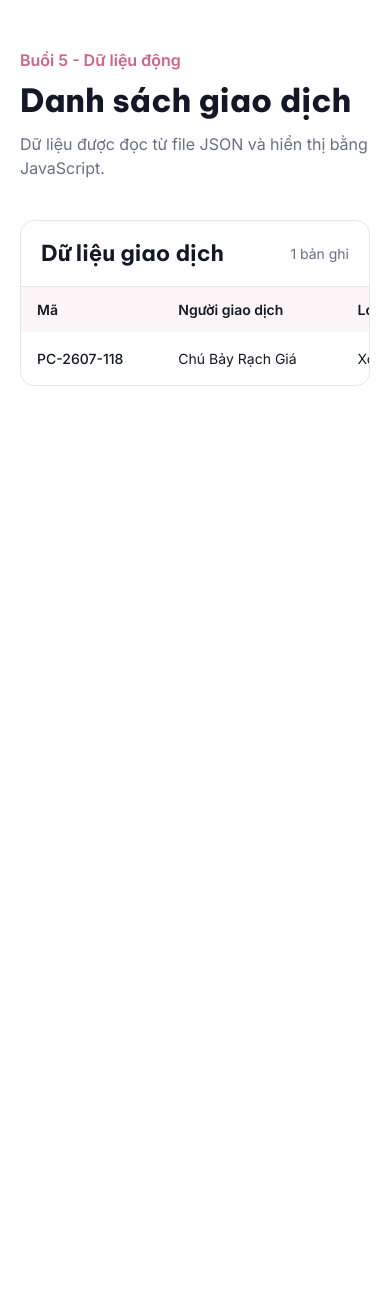
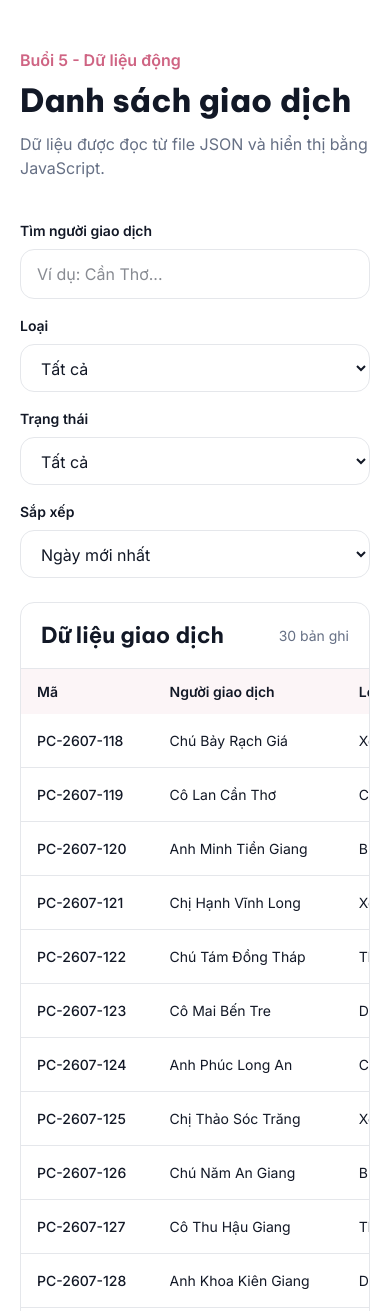
Before and after one commit to VanAnh1609/tkw_2354050003_vananh, a website: page records.html in a window 390 px wide. Shown: the top 1311 px of the page. Before the commit the page ends 844 px from the top, so only its background shows below. Drawn offline with Linux system fonts and the light colour scheme.

Commit message:
Add records search filters and sorting

```diff
--- a/data/records.json
+++ b/data/records.json
@@ -7,5 +7,266 @@
     "weight": 1178,
     "amount": 37696000,
     "date": "2026-07-26"
+  },
+  {
+    "id": "PC-2607-119",
+    "trader": "Cô Lan Cần Thơ",
+    "category": "Cam",
+    "status": "dang-xu-ly",
+    "weight": 860,
+    "amount": 25800000,
+    "date": "2026-07-25"
+  },
+  {
+    "id": "PC-2607-120",
+    "trader": "Anh Minh Tiền Giang",
+    "category": "Bưởi",
+    "status": "da-chot",
+    "weight": 950,
+    "amount": 33250000,
+    "date": "2026-07-24"
+  },
+  {
+    "id": "PC-2607-121",
+    "trader": "Chị Hạnh Vĩnh Long",
+    "category": "Xoài",
+    "status": "huy",
+    "weight": 720,
+    "amount": 21600000,
+    "date": "2026-07-23"
+  },
+  {
+    "id": "PC-2607-122",
+    "trader": "Chú Tám Đồng Tháp",
+    "category": "Thanh long",
+    "status": "da-chot",
+    "weight": 1250,
+    "amount": 28750000,
+    "date": "2026-07-22"
+  },
+  {
+    "id": "PC-2607-123",
+    "trader": "Cô Mai Bến Tre",
+    "category": "Dừa",
+    "status": "dang-xu-ly",
+    "weight": 1500,
+    "amount": 19500000,
+    "date": "2026-07-21"
+  },
+  {
+    "id": "PC-2607-124",
+    "trader": "Anh Phúc Long An",
+    "category": "Cam",
+    "status": "da-chot",
+    "weight": 980,
+    "amount": 29400000,
+    "date": "2026-07-20"
+  },
+  {
+    "id": "PC-2607-125",
+    "trader": "Chị Thảo Sóc Trăng",
+    "category": "Xoài",
+    "status": "dang-xu-ly",
+    "weight": 1100,
+    "amount": 35200000,
+    "date": "2026-07-19"
+  },
+  {
+    "id": "PC-2607-126",
+    "trader": "Chú Năm An Giang",
+    "category": "Bưởi",
+    "status": "huy",
+    "weight": 800,
+    "amount": 26400000,
+    "date": "2026-07-18"
+  },
+  {
+    "id": "PC-2607-127",
+    "trader": "Cô Thu Hậu Giang",
+    "category": "Thanh long",
+    "status": "da-chot",
+    "weight": 1340,
+    "amount": 30820000,
+    "date": "2026-07-17"
+  },
+  {
+    "id": "PC-2607-128",
+    "trader": "Anh Khoa Kiên Giang",
+    "category": "Dừa",
+    "status": "da-chot",
+    "weight": 1600,
+    "amount": 20800000,
+    "date": "2026-07-16"
+  },
+  {
+    "id": "PC-2607-129",
+    "trader": "Chị Ngọc Cà Mau",
+    "category": "Cam",
+    "status": "dang-xu-ly",
+    "weight": 900,
+    "amount": 27000000,
+    "date": "2026-07-15"
+  },
+  {
+    "id": "PC-2607-130",
+    "trader": "Chú Ba Trà Vinh",
+    "category": "Xoài",
+    "status": "da-chot",
+    "weight": 1020,
+    "amount": 32640000,
+    "date": "2026-07-14"
+  },
+  {
+    "id": "PC-2607-131",
+    "trader": "Cô Hà Bạc Liêu",
+    "category": "Bưởi",
+    "status": "dang-xu-ly",
+    "weight": 870,
+    "amount": 28710000,
+    "date": "2026-07-13"
+  },
+  {
+    "id": "PC-2607-132",
+    "trader": "Anh Dũng Đồng Nai",
+    "category": "Thanh long",
+    "status": "da-chot",
+    "weight": 1450,
+    "amount": 33350000,
+    "date": "2026-07-12"
+  },
+  {
+    "id": "PC-2607-133",
+    "trader": "Chị Vy Bình Dương",
+    "category": "Dừa",
+    "status": "huy",
+    "weight": 1300,
+    "amount": 16900000,
+    "date": "2026-07-11"
+  },
+  {
+    "id": "PC-2607-134",
+    "trader": "Chú Sáu Tây Ninh",
+    "category": "Cam",
+    "status": "da-chot",
+    "weight": 930,
+    "amount": 27900000,
+    "date": "2026-07-10"
+  },
+  {
+    "id": "PC-2607-135",
+    "trader": "Cô Phương Vĩnh Long",
+    "category": "Xoài",
+    "status": "dang-xu-ly",
+    "weight": 1080,
+    "amount": 34560000,
+    "date": "2026-07-09"
+  },
+  {
+    "id": "PC-2607-136",
+    "trader": "Anh Nam Cần Thơ",
+    "category": "Bưởi",
+    "status": "da-chot",
+    "weight": 990,
+    "amount": 32670000,
+    "date": "2026-07-08"
+  },
+  {
+    "id": "PC-2607-137",
+    "trader": "Chị Liên Đồng Tháp",
+    "category": "Thanh long",
+    "status": "dang-xu-ly",
+    "weight": 1180,
+    "amount": 27140000,
+    "date": "2026-07-07"
+  },
+  {
+    "id": "PC-2607-138",
+    "trader": "Chú Tư Bến Tre",
+    "category": "Dừa",
+    "status": "da-chot",
+    "weight": 1700,
+    "amount": 22100000,
+    "date": "2026-07-06"
+  },
+  {
+    "id": "PC-2607-139",
+    "trader": "Cô Hương Long An",
+    "category": "Cam",
+    "status": "huy",
+    "weight": 760,
+    "amount": 22800000,
+    "date": "2026-07-05"
+  },
+  {
+    "id": "PC-2607-140",
+    "trader": "Anh Sơn Tiền Giang",
+    "category": "Xoài",
+    "status": "da-chot",
+    "weight": 1210,
+    "amount": 38720000,
+    "date": "2026-07-04"
+  },
+  {
+    "id": "PC-2607-141",
+    "trader": "Chị Hoa Hậu Giang",
+    "category": "Bưởi",
+    "status": "dang-xu-ly",
+    "weight": 840,
+    "amount": 27720000,
+    "date": "2026-07-03"
+  },
+  {
+    "id": "PC-2607-142",
+    "trader": "Chú Mười Kiên Giang",
+    "category": "Thanh long",
+    "status": "da-chot",
+    "weight": 1380,
+    "amount": 31740000,
+    "date": "2026-07-02"
+  },
+  {
+    "id": "PC-2607-143",
+    "trader": "Cô Tuyết Cà Mau",
+    "category": "Dừa",
+    "status": "dang-xu-ly",
+    "weight": 1550,
+    "amount": 20150000,
+    "date": "2026-07-01"
+  },
+  {
+    "id": "PC-2606-144",
+    "trader": "Anh Hải Trà Vinh",
+    "category": "Cam",
+    "status": "da-chot",
+    "weight": 970,
+    "amount": 29100000,
+    "date": "2026-06-30"
+  },
+  {
+    "id": "PC-2606-145",
+    "trader": "Chị Trang Bạc Liêu",
+    "category": "Xoài",
+    "status": "huy",
+    "weight": 690,
+    "amount": 22080000,
+    "date": "2026-06-29"
+  },
+  {
+    "id": "PC-2606-146",
+    "trader": "Chú Thành Sóc Trăng",
+    "category": "Bưởi",
+    "status": "da-chot",
+    "weight": 1050,
+    "amount": 34650000,
+    "date": "2026-06-28"
+  },
+  {
+    "id": "PC-2606-147",
+    "trader": "Cô Yến An Giang",
+    "category": "Thanh long",
+    "status": "dang-xu-ly",
+    "weight": 1120,
+    "amount": 25760000,
+    "date": "2026-06-27"
   }
 ]
--- a/js/records.js
+++ b/js/records.js
@@ -18,6 +18,30 @@ const tbody = document.getElementById("records-body");
 const template = document.getElementById("row-template");
 const count = document.getElementById("record-count");
 
+const searchInput = document.getElementById("record-search");
+const categorySelect = document.getElementById("record-category");
+const statusSelect = document.getElementById("record-status");
+const sortSelect = document.getElementById("record-sort");
+
+const sorters = {
+  "date-desc": (a, b) => b.date.localeCompare(a.date),
+  "date-asc": (a, b) => a.date.localeCompare(b.date),
+  "amount-desc": (a, b) => b.amount - a.amount,
+  "amount-asc": (a, b) => a.amount - b.amount,
+};
+
+function debounce(fn, delay = 300) {
+  let id;
+
+  return (...args) => {
+    clearTimeout(id);
+
+    id = setTimeout(() => {
+      fn(...args);
+    }, delay);
+  };
+}
+
 function formatMoney(value) {
   return new Intl.NumberFormat("vi-VN", {
     style: "currency",
@@ -34,6 +58,31 @@ function formatDate(value) {
   return new Intl.DateTimeFormat("vi-VN").format(new Date(value));
 }
 
+function visibleRecords() {
+  const query = state.query.trim().toLowerCase();
+
+  return [...state.records]
+    .filter(
+      (record) =>
+        state.category === "all" || record.category === state.category,
+    )
+    .filter(
+      (record) => state.status === "all" || record.status === state.status,
+    )
+    .filter((record) => !query || record.trader.toLowerCase().includes(query))
+    .sort(sorters[state.sort]);
+}
+
+function statusLabel(status) {
+  const labels = {
+    "da-chot": "Đã chốt",
+    "dang-xu-ly": "Đang xử lý",
+    huy: "Đã hủy",
+  };
+
+  return labels[status] ?? status;
+}
+
 function buildRow(record) {
   const row = template.content.firstElementChild.cloneNode(true);
 
@@ -43,7 +92,9 @@ function buildRow(record) {
 
   row.querySelector("[data-cell='category']").textContent = record.category;
 
-  row.querySelector("[data-cell='status']").textContent = record.status;
+  row.querySelector("[data-cell='status']").textContent = statusLabel(
+    record.status,
+  );
 
   row.querySelector("[data-cell='weight']").textContent = formatWeight(
     record.weight,
@@ -65,23 +116,27 @@ function render() {
 
   if (state.error) {
     errorMessage.textContent = state.error;
+  } else {
+    errorMessage.textContent = "";
   }
 
-  const hasRecords = !state.loading && !state.error && state.records.length > 0;
+  const records = visibleRecords();
 
-  const isEmpty = !state.loading && !state.error && state.records.length === 0;
+  const hasRecords = !state.loading && !state.error && records.length > 0;
+
+  const isEmpty = !state.loading && !state.error && records.length === 0;
 
   emptyBox.classList.toggle("hidden", !isEmpty);
   contentBox.classList.toggle("hidden", !hasRecords);
 
-  count.textContent = `${state.records.length} bản ghi`;
+  count.textContent = `${records.length} bản ghi`;
 
   if (!hasRecords) {
     tbody.replaceChildren();
     return;
   }
 
-  const rows = state.records.map(buildRow);
+  const rows = records.map(buildRow);
 
   tbody.replaceChildren(...rows);
 }
@@ -95,6 +150,28 @@ async function loadRecords() {
 
   return response.json();
 }
+
+const handleSearch = debounce((event) => {
+  state.query = event.target.value;
+  render();
+}, 300);
+
+searchInput.addEventListener("input", handleSearch);
+
+categorySelect.addEventListener("change", (event) => {
+  state.category = event.target.value;
+  render();
+});
+
+statusSelect.addEventListener("change", (event) => {
+  state.status = event.target.value;
+  render();
+});
+
+sortSelect.addEventListener("change", (event) => {
+  state.sort = event.target.value;
+  render();
+});
 
 async function initRecords() {
   render();
--- a/records.html
+++ b/records.html
@@ -21,7 +21,9 @@
     class="min-h-screen bg-surface font-body text-ink antialiased dark:bg-surface-dark dark:text-ink-invert"
   >
     <main class="mx-auto w-full max-w-[1280px] px-5 py-12">
-      <!-- HEADER -->
+      <!-- ==================================================
+           HEADER
+      ================================================== -->
       <section class="mb-10">
         <p class="font-semibold text-brand-500">Buổi 5 - Dữ liệu động</p>
 
@@ -36,11 +38,89 @@
         </p>
       </section>
 
-      <!-- KHUNG DANH SÁCH -->
+      <!-- ==================================================
+           TÌM KIẾM / LỌC / SẮP XẾP
+      ================================================== -->
+      <section
+        class="mb-6 grid gap-4 md:grid-cols-2 lg:grid-cols-5"
+        aria-label="Công cụ tìm kiếm và lọc dữ liệu"
+      >
+        <!-- Tìm kiếm -->
+        <div class="md:col-span-2">
+          <label
+            for="record-search"
+            class="mb-2 block text-[14px] font-semibold"
+          >
+            Tìm người giao dịch
+          </label>
+
+          <input
+            id="record-search"
+            type="search"
+            placeholder="Ví dụ: Cần Thơ..."
+            class="field-input"
+          />
+        </div>
+
+        <!-- Loại -->
+        <div>
+          <label
+            for="record-category"
+            class="mb-2 block text-[14px] font-semibold"
+          >
+            Loại
+          </label>
+
+          <select id="record-category" class="field-input">
+            <option value="all">Tất cả</option>
+            <option value="Xoài">Xoài</option>
+            <option value="Cam">Cam</option>
+            <option value="Bưởi">Bưởi</option>
+            <option value="Thanh long">Thanh long</option>
+            <option value="Dừa">Dừa</option>
+          </select>
+        </div>
+
+        <!-- Trạng thái -->
+        <div>
+          <label
+            for="record-status"
+            class="mb-2 block text-[14px] font-semibold"
+          >
+            Trạng thái
+          </label>
+
+          <select id="record-status" class="field-input">
+            <option value="all">Tất cả</option>
+            <option value="da-chot">Đã chốt</option>
+            <option value="dang-xu-ly">Đang xử lý</option>
+            <option value="huy">Đã hủy</option>
+          </select>
+        </div>
+
+        <!-- Sắp xếp -->
+        <div>
+          <label for="record-sort" class="mb-2 block text-[14px] font-semibold">
+            Sắp xếp
+          </label>
+
+          <select id="record-sort" class="field-input">
+            <option value="date-desc">Ngày mới nhất</option>
+            <option value="date-asc">Ngày cũ nhất</option>
+            <option value="amount-desc">Số tiền cao nhất</option>
+            <option value="amount-asc">Số tiền thấp nhất</option>
+          </select>
+        </div>
+      </section>
+
+      <!-- ==================================================
+           KHUNG DANH SÁCH
+      ================================================== -->
       <section
         class="overflow-hidden rounded-card border border-line bg-white dark:border-line-invert dark:bg-surface-dark-alt"
         aria-labelledby="records-title"
       >
+        <!-- Header bảng -->
         <div
           class="flex flex-wrap items-center justify-between gap-4 border-b border-line px-5 py-4 dark:border-line-invert"
         >
@@ -77,7 +157,7 @@
           <p class="font-semibold">Không có dữ liệu để hiển thị.</p>
 
           <p class="mt-2 text-[14px] text-muted dark:text-muted-invert">
-            Hãy thử lại sau hoặc khôi phục dữ liệu mẫu.
+            Hãy thử thay đổi từ khóa hoặc bộ lọc.
           </p>
         </div>
 
@@ -113,7 +193,9 @@
       </section>
     </main>
 
-    <!-- TEMPLATE TẠO TỪNG DÒNG -->
+    <!-- ==================================================
+         TEMPLATE TẠO TỪNG DÒNG
+    ================================================== -->
     <template id="row-template">
       <tr>
         <td
```
Also changed, not shown: dist/output.css.
